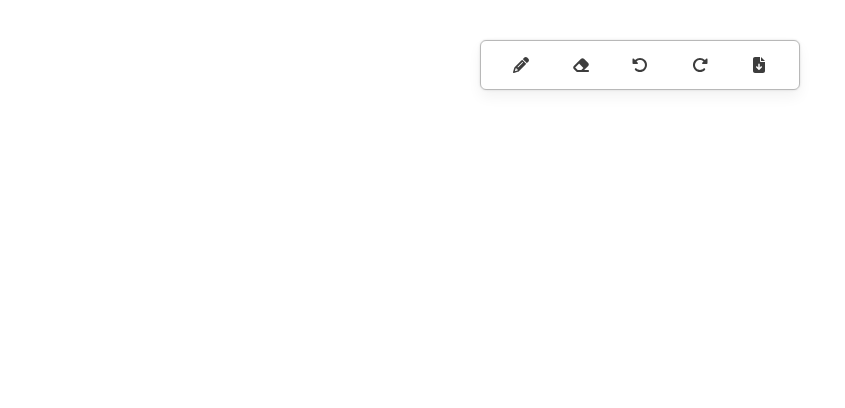
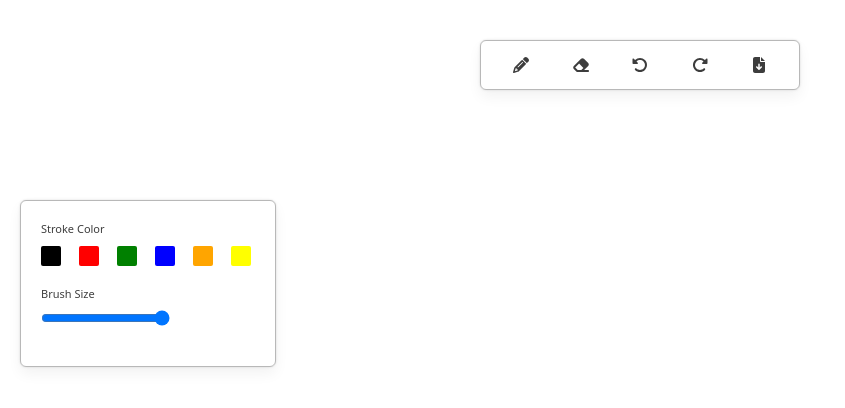
Before and after one commit to Ankush3287/online-drawing, a Next.js app: page / in a window 1280 px wide. Shown: the top 408 px of the page, without its empty margins (0-845 px from the left). Built offline with nearby package versions, Linux system fonts and the light colour scheme.

Commit message:
Created toolbox ui

```diff
--- /dev/null
+++ b/src/components/Toolbox/index.js
@@ -0,0 +1,30 @@
+import styles from './index.module.css'
+import { COLORS } from '@/constants'
+const Toolbox = () => {
+    const updateBrushSize = () =>{
+
+    }
+  return (
+    <div className={styles.toolboxContainer}>
+        <div className={styles.toolItem}>
+            <h4 className={styles.toolText}>Stroke Color</h4>
+            <div className={styles.itemContainer}>
+                <div className={styles.colorBox} style={{background: COLORS.BLACK}} />
+                <div className={styles.colorBox} style={{background: COLORS.RED}} />
+                <div className={styles.colorBox} style={{background: COLORS.GREEN}} />
+                <div className={styles.colorBox} style={{background: COLORS.BLUE}} />
+                <div className={styles.colorBox} style={{background: COLORS.ORANGE}} />
+                <div className={styles.colorBox} style={{background: COLORS.YELLOW}} />
+            </div>
+        </div>
+        <div className={styles.toolItem}>
+            <h4 className={styles.toolText}>Brush Size</h4>
+            <div className={styles.itemContainer}>
+                <input type="range" min={1} max={10} step={1} onChange={updateBrushSize} />
+            </div>
+        </div>
+    </div>
+  )
+}
+
+export default Toolbox
--- /dev/null
+++ b/src/components/Toolbox/index.module.css
@@ -0,0 +1,25 @@
+.toolboxContainer {
+    @apply p-5 absolute top-1/4 left-5 w-64 rounded-md;
+    box-shadow: theme('colors.shadow1');
+    border: 1px solid theme('colors.border1');
+    background-color: theme('colors.background1');
+
+    .toolItem {
+        @apply mb-5;
+
+        .toolText {
+            font-size: 11px;
+            color: theme('colors.text1');
+        }
+        .itemContainer{
+            @apply flex justify-between mt-2;
+            .colorBox {
+                @apply h-5 w-5 mr-1 rounded-sm cursor-pointer;
+                &:hover, &.active{
+                    border: 1.5px solid theme('colors.border2');
+                    box-shadow: theme('colors.shadow2');
+                }
+            }
+        }
+    }
+}
--- /dev/null
+++ b/src/constants.js
@@ -0,0 +1,10 @@
+const COLORS = {
+    BLACK: 'black',
+    RED: 'red',
+    GREEN: 'green',
+    BLUE: 'blue',
+    ORANGE: 'orange',
+    YELLOW: 'yellow',
+    WHITE: 'white'
+}
+export {COLORS}
--- a/src/pages/index.js
+++ b/src/pages/index.js
@@ -1,7 +1,11 @@
 
 import Menu from '@/components/Menu'
+import Toolbox from '@/components/Toolbox'
 export default function Home() {
   return (
-    <Menu/>
+    <>
+      <Menu />
+      <Toolbox />
+    </>
   );
 }
```
